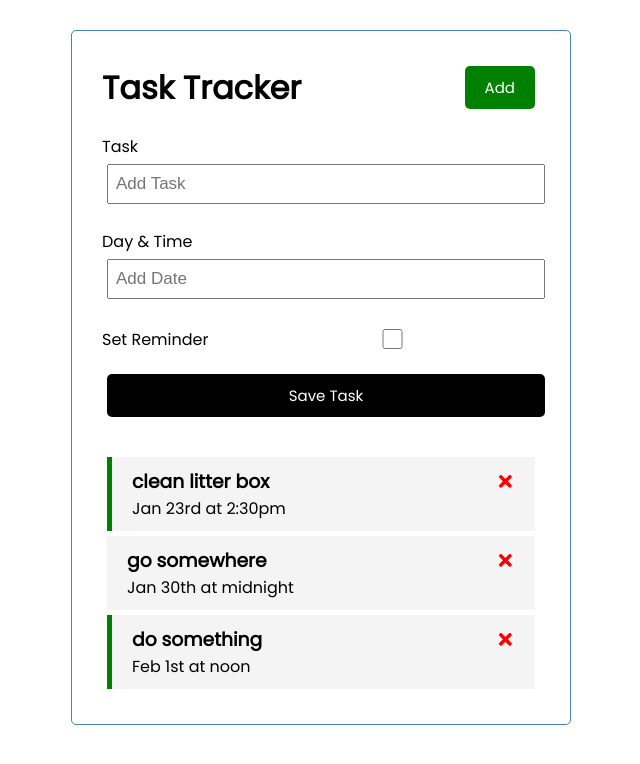
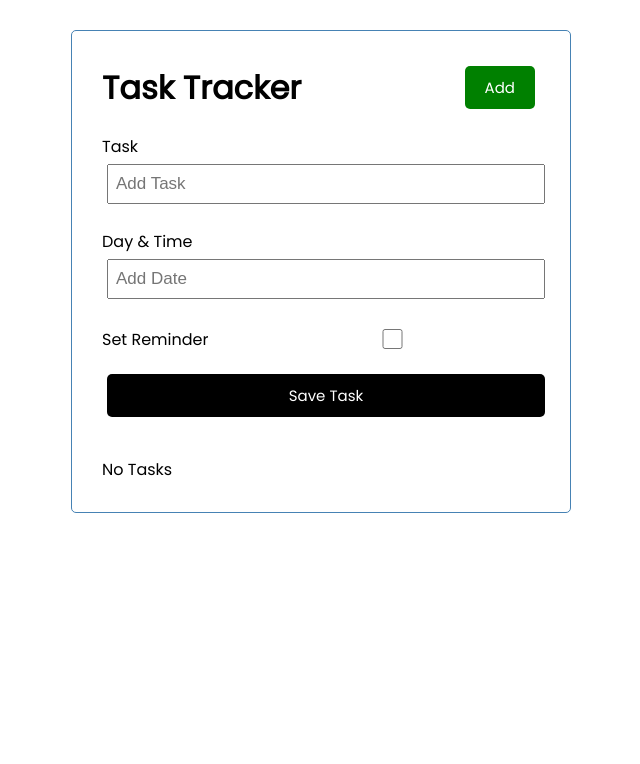
Before and after one commit to Shamoleambo/react-loop, a React (Vite) app: page / in a window 1280 px wide. Shown: the top 764 px of the page, without its empty margins (319-959 px from the left). Built offline with nearby package versions, Linux system fonts and the light colour scheme.

Commit message:
remove dummy tasks

```diff
--- a/src/App.jsx
+++ b/src/App.jsx
@@ -3,19 +3,8 @@ import Header from './components/Header'
 import Tasks from './components/Tasks'
 import AddTask from './components/AddTask'
 
-const taskList = [
-  {
-    id: 1,
-    text: 'clean litter box',
-    day: 'Jan 23rd at 2:30pm',
-    reminder: true
-  },
-  { id: 2, text: 'go somewhere', day: 'Jan 30th at midnight', reminder: false },
-  { id: 3, text: 'do something', day: 'Feb 1st at noon', reminder: true }
-]
-
 function App() {
-  const [tasks, setTasks] = useState(taskList)
+  const [tasks, setTasks] = useState([])
 
   const noTasks = <p>No Tasks</p>
 
```
